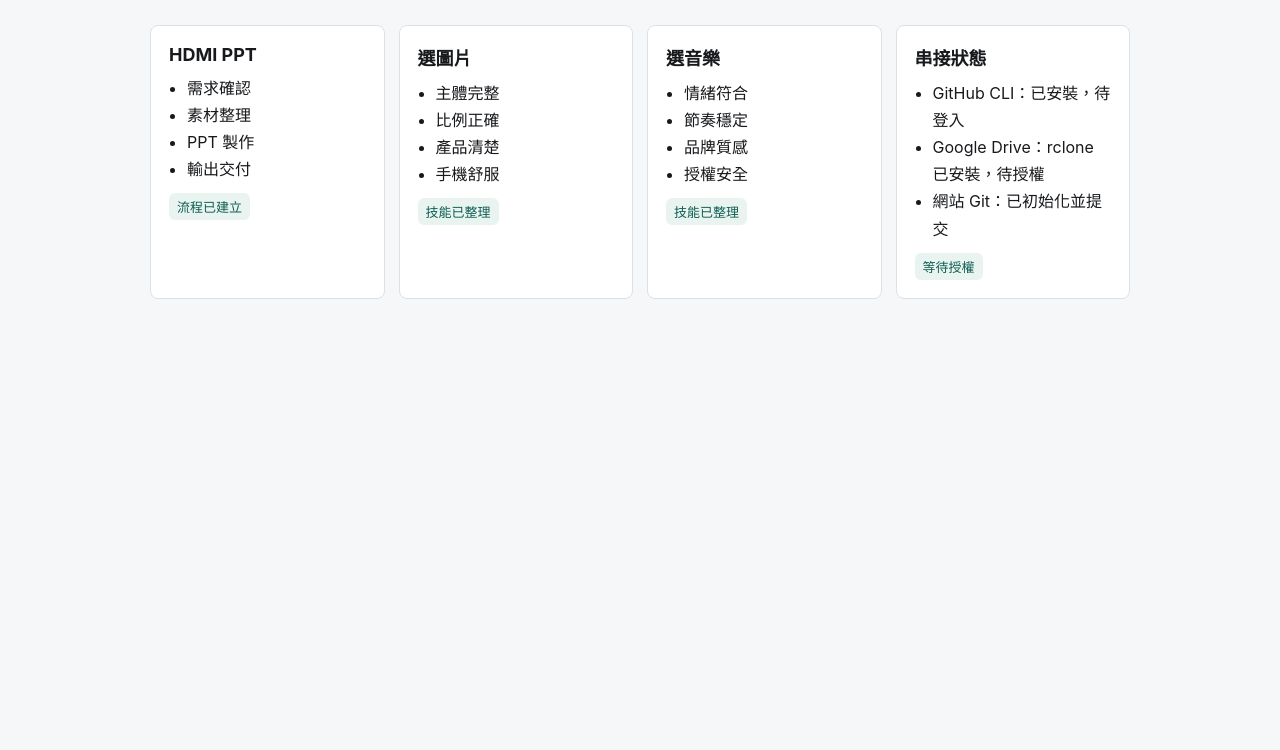
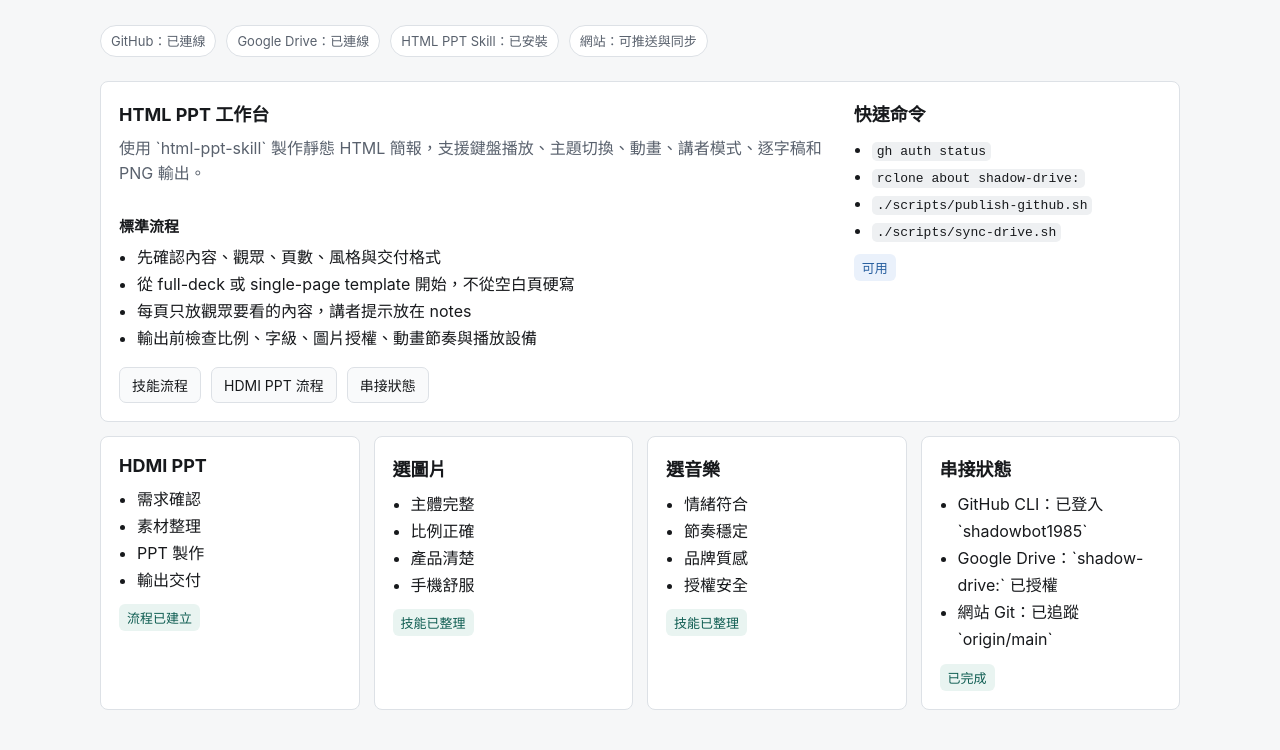
Before and after one commit to shadowbot1985/shadow-portal, a plain HTML site: page index.html in a window 1280 px wide. Shown: the part 126-876 px from the top of the page. Before the commit the page ends 800 px from the top, so only its background shows below. Drawn offline with Linux system fonts and the light colour scheme.

Commit message:
Add HTML PPT skill portal

```diff
--- a/index.html
+++ b/index.html
@@ -5,14 +5,27 @@
   <meta name="viewport" content="width=device-width, initial-scale=1">
   <title>影子超能力入口網</title>
   <style>
+    :root {
+      --ink: #17191c;
+      --muted: #59616d;
+      --line: #dde1e6;
+      --paper: #ffffff;
+      --bg: #f6f7f8;
+      --green: #0f6b5f;
+      --green-soft: #e9f4f1;
+      --blue: #285f9f;
+      --blue-soft: #eaf1fb;
+      --amber: #936013;
+      --amber-soft: #fff3d7;
+    }
     body {
       margin: 0;
       font-family: -apple-system, BlinkMacSystemFont, "Noto Sans TC", "Segoe UI", sans-serif;
-      background: #f6f7f8;
-      color: #17191c;
+      background: var(--bg);
+      color: var(--ink);
     }
     main {
-      max-width: 980px;
+      max-width: 1080px;
       margin: 0 auto;
       padding: 40px 20px;
     }
@@ -23,8 +36,25 @@
     }
     .lead {
       margin: 0 0 28px;
-      color: #59616d;
+      color: var(--muted);
       line-height: 1.6;
+    }
+    .topbar {
+      display: flex;
+      flex-wrap: wrap;
+      gap: 10px;
+      margin: 0 0 24px;
+    }
+    .pill {
+      display: inline-flex;
+      align-items: center;
+      min-height: 30px;
+      padding: 0 10px;
+      border: 1px solid var(--line);
+      border-radius: 999px;
+      background: var(--paper);
+      color: var(--muted);
+      font-size: 13px;
     }
     .grid {
       display: grid;
@@ -32,14 +62,24 @@
       gap: 14px;
     }
     section {
-      background: #fff;
-      border: 1px solid #dde1e6;
+      background: var(--paper);
+      border: 1px solid var(--line);
       border-radius: 8px;
       padding: 18px;
+    }
+    section.primary {
+      grid-column: 1 / -1;
+      display: grid;
+      grid-template-columns: minmax(0, 1.4fr) minmax(260px, 0.6fr);
+      gap: 18px;
     }
     h2 {
       margin: 0 0 10px;
       font-size: 18px;
+    }
+    h3 {
+      margin: 18px 0 8px;
+      font-size: 15px;
     }
     ul {
       margin: 0;
@@ -47,7 +87,7 @@
       line-height: 1.7;
     }
     a {
-      color: #0f6b5f;
+      color: var(--green);
       text-decoration: none;
     }
     a:hover {
@@ -58,18 +98,88 @@
       margin-top: 10px;
       padding: 4px 8px;
       border-radius: 6px;
-      background: #e9f4f1;
+      background: var(--green-soft);
       color: #0f5d52;
       font-size: 13px;
+    }
+    .status.blue {
+      background: var(--blue-soft);
+      color: var(--blue);
+    }
+    .status.amber {
+      background: var(--amber-soft);
+      color: var(--amber);
+    }
+    .links {
+      display: flex;
+      flex-wrap: wrap;
+      gap: 10px;
+      margin-top: 14px;
+    }
+    .button {
+      display: inline-flex;
+      align-items: center;
+      min-height: 34px;
+      padding: 0 12px;
+      border: 1px solid var(--line);
+      border-radius: 7px;
+      background: #f9fafb;
+      color: var(--ink);
+      font-size: 14px;
+    }
+    code {
+      padding: 2px 5px;
+      border-radius: 5px;
+      background: #eef0f2;
+      font-size: 13px;
+    }
+    @media (max-width: 760px) {
+      section.primary {
+        grid-template-columns: 1fr;
+      }
     }
   </style>
 </head>
 <body>
   <main>
     <h1>影子超能力入口網</h1>
-    <p class="lead">集中管理影子的工作流程、素材判斷、音樂授權、PPT 製作和交付檢查。</p>
+    <p class="lead">集中管理影子的 GitHub、Google Drive、HTML PPT 製作、素材判斷、音樂授權和交付檢查。</p>
+    <div class="topbar">
+      <span class="pill">GitHub：已連線</span>
+      <span class="pill">Google Drive：已連線</span>
+      <span class="pill">HTML PPT Skill：已安裝</span>
+      <span class="pill">網站：可推送與同步</span>
+    </div>
 
     <div class="grid">
+      <section class="primary">
+        <div>
+          <h2>HTML PPT 工作台</h2>
+          <p class="lead">使用 `html-ppt-skill` 製作靜態 HTML 簡報，支援鍵盤播放、主題切換、動畫、講者模式、逐字稿和 PNG 輸出。</p>
+          <h3>標準流程</h3>
+          <ul>
+            <li>先確認內容、觀眾、頁數、風格與交付格式</li>
+            <li>從 full-deck 或 single-page template 開始，不從空白頁硬寫</li>
+            <li>每頁只放觀眾要看的內容，講者提示放在 notes</li>
+            <li>輸出前檢查比例、字級、圖片授權、動畫節奏與播放設備</li>
+          </ul>
+          <div class="links">
+            <a class="button" href="docs/HTML_PPT_技能流程.md">技能流程</a>
+            <a class="button" href="docs/HDMI_PPT_標準製作流程.md">HDMI PPT 流程</a>
+            <a class="button" href="docs/串接狀態.md">串接狀態</a>
+          </div>
+        </div>
+        <div>
+          <h2>快速命令</h2>
+          <ul>
+            <li><code>gh auth status</code></li>
+            <li><code>rclone about shadow-drive:</code></li>
+            <li><code>./scripts/publish-github.sh</code></li>
+            <li><code>./scripts/sync-drive.sh</code></li>
+          </ul>
+          <span class="status blue">可用</span>
+        </div>
+      </section>
       <section>
         <h2>HDMI PPT</h2>
         <ul>
@@ -103,11 +213,11 @@
       <section>
         <h2>串接狀態</h2>
         <ul>
-          <li>GitHub CLI：已安裝，待登入</li>
-          <li>Google Drive：rclone 已安裝，待授權</li>
-          <li>網站 Git：已初始化並提交</li>
+          <li>GitHub CLI：已登入 `shadowbot1985`</li>
+          <li>Google Drive：`shadow-drive:` 已授權</li>
+          <li>網站 Git：已追蹤 `origin/main`</li>
         </ul>
-        <span class="status">等待授權</span>
+        <span class="status">已完成</span>
       </section>
     </div>
   </main>
```
Also changed, not shown: 4 other files.
